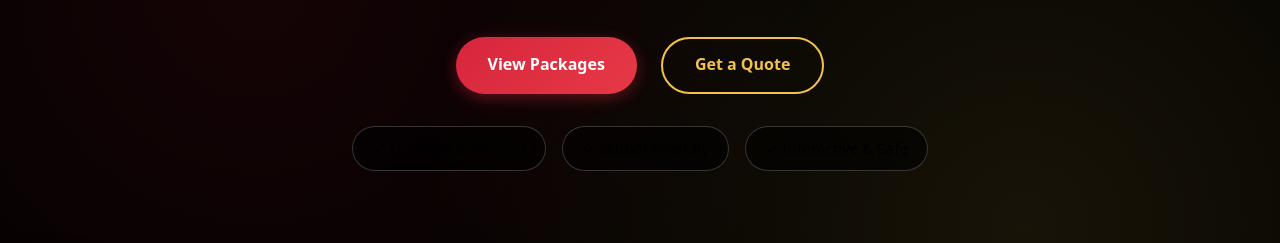
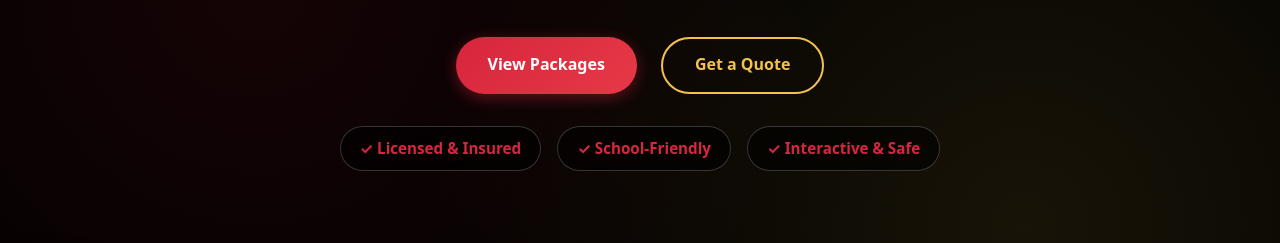
Before and after one commit to AntonioMc99/cityboywebsite, a plain HTML site: page index.html in a window 1280 px wide. Shown: the part 557-800 px from the top of the page. Drawn offline with Linux system fonts and the light colour scheme.

Commit message:
Change hero badges text to red for visibility

```diff
--- a/style.css
+++ b/style.css
@@ -390,6 +390,8 @@ img {
   background: rgba(0, 0, 0, 0.6);
   backdrop-filter: blur(10px);
   transition: all 0.3s ease;
+  color: #d7263d;
+  font-weight: 700;
 }
 
 .hero-badges li:hover {
```
